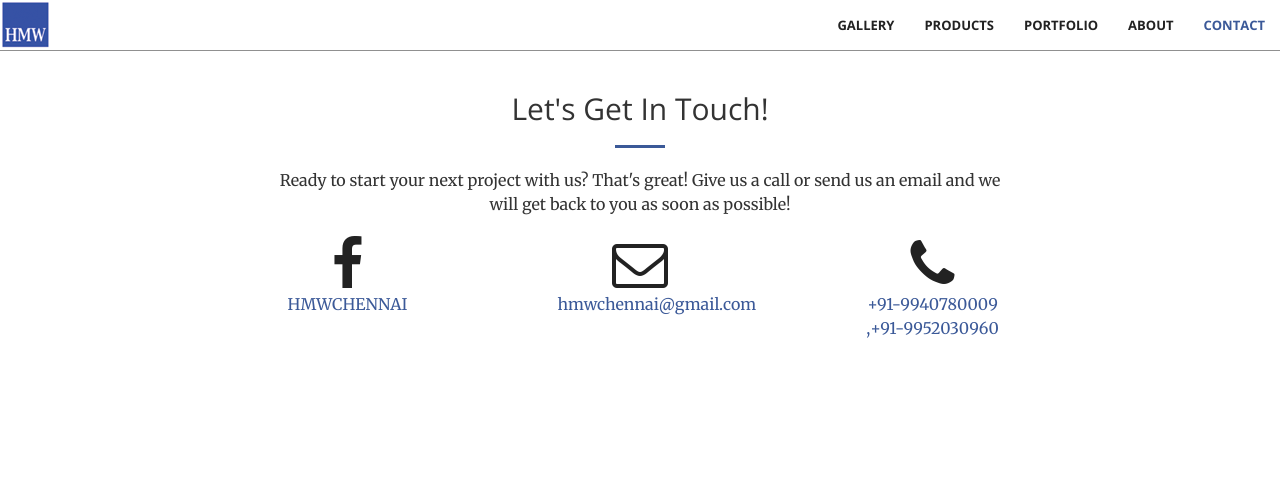
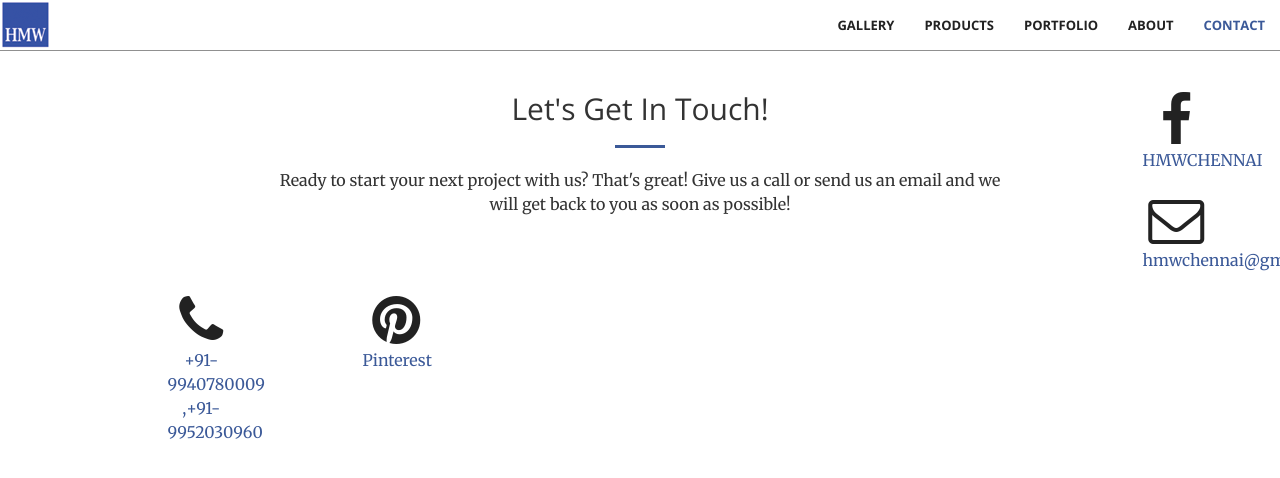
Before and after one commit to srinirover/srinirover.github.io, a Jekyll site: the page built from index.html, in a window 1280 px wide and 900 px high, scrolled down 3710 px. Shown: the top 478 px of the window. Built offline with Jekyll 4.4.1, drawn with Linux system fonts in a browser that asks for light colours.

Commit message:
Update contact.html

```diff
--- a/_includes/contact.html
+++ b/_includes/contact.html
@@ -6,32 +6,30 @@
                 <hr class="primary">
                 <p>Ready to start your next project with us? That's great! Give us a call or send us an email and we will get back to you as soon as possible!</p>
             </div>
-        <div class="col-lg-2 col-lg-offset-2 text-center">
+        <div class="col-lg-1 col-lg-offset-1 text-center">
             <a href="https://www.facebook.com/HMWCHENNAI/">
                 <i class="fa fa-facebook fa-3x wow bounceIn" data-wow-delay=".1s"></i>
                 <p>HMWCHENNAI</p>
             </a>
         </div>
-        <div class="col-lg-2 col-lg-offset-1 text-center">
+        <div class="col-lg-1 col-lg-offset-1 text-center">
             <a href="mailto:{{ site.email }}">
             <i class="fa fa-envelope-o fa-3x wow bounceIn" data-wow-delay=".1s"></i>
                 <p>{{ site.email }}</p>
             </a>
         </div>
-        <div class="col-lg-2 col-lg-offset-1 text-center">
+        <div class="col-lg-1 col-lg-offset-1 text-center">
             <a href="#">
             <i class="fa fa-phone fa-3x wow bounceIn" data-wow-delay=".1s"></i>
                 <p>+91-9940780009  ,+91-9952030960</p>
             </a>
         </div>
-            <!--
-        <div class="col-lg-2 col-lg-offset-1 text-center">
+        <div class="col-lg-1 col-lg-offset-1 text-center">
             <a href="https://in.pinterest.com/harirammetalwor/">
             <i class="fa fa-pinterest fa-3x wow bounceIn" data-wow-delay=".1s"></i>
                 <p>Pinterest</p>
             </a>
         </div>
-           -->
         <div align="center" >
             <script src='https://maps.googleapis.com/maps/api/js?v=3.exp&libraries=places&key=AIzaSyCBni3WSNVkoFdwjRwew6yCmDEi28_7bnw'></script><div style='overflow:hidden;height:440px;width:600px;'><div id='gmap_canvas' style='height:440px;width:600px;'></div><style>#gmap_canvas img{max-width:none!important;background:none!important}</style></div><script type='text/javascript'>function init_map(){var myOptions = {zoom:16,center:new google.maps.LatLng(13.000358,80.097809),mapTypeId: google.maps.MapTypeId.ROADMAP};map = new google.maps.Map(document.getElementById('gmap_canvas'), myOptions);marker = new google.maps.Marker({map: map,position: new google.maps.LatLng(13.000358,80.097809)});infowindow = new google.maps.InfoWindow({content:'<strong>Hariram Metal Works</strong><br>103, Bazaar street, Kundrathur, Chennai-69<br>'});google.maps.event.addListener(marker, 'click', function(){infowindow.open(map,marker);});infowindow.open(map,marker);}google.maps.event.addDomListener(window, 'load', init_map);</script>
         </div>
```
